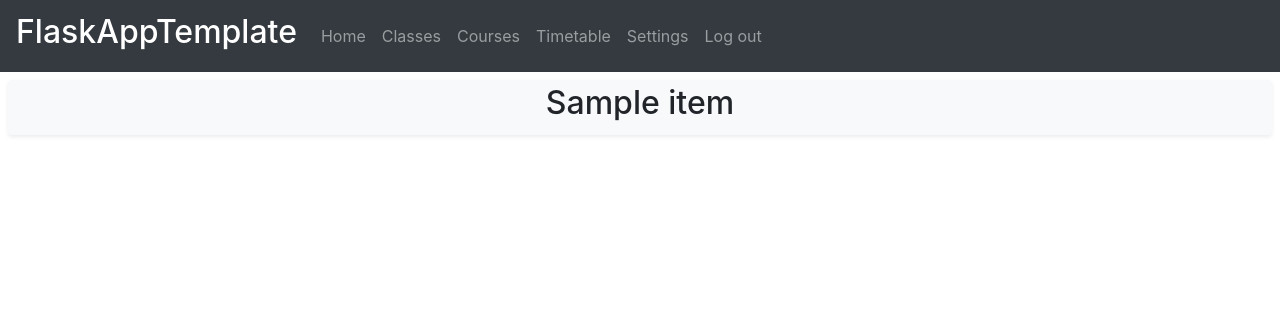
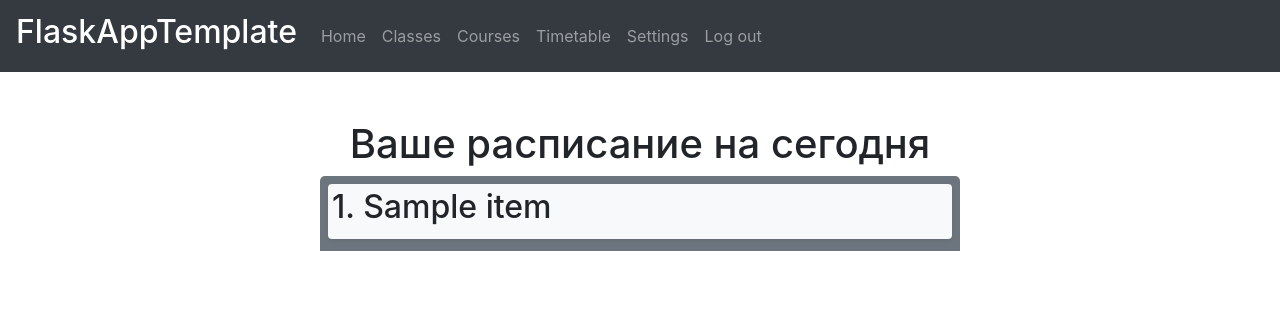
Before and after one commit to UlvarMassiveAnus/FlaskApp, a Flask app: template templates/timetable.html in a window 1280 px wide. Shown: the top 332 px of the page. Run offline with Flask 2, Linux system fonts and the light colour scheme; the template is opened without the code that fills it: most values are stand-ins (such as "Sample title", 1, 10 or a date in 2020); some libraries are stand-ins or nearby versions.

Commit message:
Поправлен css для timetable и поправлены classes

```diff
--- a/main.py
+++ b/main.py
@@ -15,7 +15,7 @@ login_manager = LoginManager()
 login_manager.init_app(app)
 
 
-def found_shadow(user):
+def find_shadow(user):
     session = create_session()
     if user.role == 'Student':
         return session.query(Students).filter(Students.user_id == user.id).first()
@@ -64,13 +64,15 @@ def classes():
     if not current_user.is_authenticated:
         return redirect("/login")
     session = create_session()
-    shadow = found_shadow(current_user)
+    shadow = find_shadow(current_user)
     if current_user.role == "Teacher":
-        a_classes = session.query(AClasses).filter(AClasses.teacher == shadow.id)
+        a_classes = session.query(AClasses).all()
         lessons = {}
         for cl in a_classes:
             cur_lessons_list = cl.cur_lessons_list.split(", ")
             lessons[cl.title] = [session.query(Lessons).filter(Lessons.id == int(les)).first() for les in cur_lessons_list]
+    else:
+        return redirect("/")
     return render_template('classes.html',
                            current_user=current_user,
                            shadow=shadow,
@@ -87,10 +89,16 @@ def courses():
 
 @app.route('/timetable')
 def timetable():
-    # if not current_user.is_authenticated:
-    #    return redirect("/login")
+    if not current_user.is_authenticated:
+        return redirect("/login")
     session = create_session()
-    lessons = [session.query(Lessons).get(int(lesson)) for lesson in session.query(Users).first().lessons]
+    shadow = find_shadow(current_user)
+    if current_user.role == "Student":
+        cl = session.query(AClasses).get(shadow.in_class)
+        cur_lessons_list = cl.cur_lessons_list.split(", ")
+        lessons = [session.query(Lessons).get(int(les)) for les in cur_lessons_list]
+    else:
+        return redirect("/")
     return render_template('timetable.html', current_user=current_user, lessons=lessons)
 
 
--- a/templates/base.html
+++ b/templates/base.html
@@ -16,7 +16,6 @@
     <script src="https://stackpath.bootstrapcdn.com/bootstrap/4.4.1/js/bootstrap.min.js"
             integrity="sha384-wfSDF2E50Y2D1uUdj0O3uMBJnjuUD4Ih7YwaYd1iqfktj0Uod8GCExl3Og8ifwB6"
             crossorigin="anonymous"></script>
-    <link rel="stylesheet" type="text/css" href="{{ url_for('static', filename='table_style.css', v=21) }}">
     <title>FlaskApp</title>
 </head>
 <body>
--- a/templates/lessoncreate.html
+++ b/templates/lessoncreate.html
@@ -51,7 +51,7 @@
   }
 
   </style>
-  <script src="form.js"></script>
+  <script src="{{ url_for('static', filename='form.js') }}"></script>
  </head>
  <body>
   <input type="button" value="Add Text" class="txxt" onclick="addtxxt();">
--- a/templates/timetable.html
+++ b/templates/timetable.html
@@ -1,12 +1,48 @@
 {% extends "base.html" %}
 {% block content %}
+<div class="mt-5 timetable">
+    <h1 class="text-center">Ваше расписание на сегодня</h1>
     {% for item in lessons %}
-    <div class="bg-white d-flex p-2 bd-highlight">
-            <div class="bg-light rounded shadow-sm p-1 mb-2 rounded flex-fill">
-                <h2 align = "center">
-                {{item.title}}
-                </h2>
+        {% if loop.first %}
+            <div class="bg-secondary d-flex p-2 bd-highlight fround">
+                <div class="bg-light shadow-sm p-1 mb-1 flex-fill rounded">
+                    <h2>
+                    {{ loop.index }}. {{item.title}}
+                    </h2>
+                </div>
             </div>
-    </div>
+        {% elif loop.last %}
+            <div class="bg-secondary d-flex p-2 bd-highlight lround">
+                <div class="bg-light shadow-sm p-1 mb-1 flex-fill rounded">
+                    <h2>
+                    {{ loop.index }}. {{item.title}}
+                    </h2>
+                </div>
+            </div>
+        {% else %}
+            <div class="bg-secondary d-flex p-2 bd-highlight">
+                <div class="bg-light shadow-sm p-1 mb-1 flex-fill rounded">
+                    <h2>
+                    {{ loop.index }}. {{item.title}}
+                    </h2>
+                </div>
+            </div>
+        {% endif %}
     {% endfor %}
+
+</div>
+<style>
+    .timetable{
+        margin-left: auto;
+        margin-right: auto;
+        max-width: 50%;
+        width: 50%;
+    }
+    .fround{
+        border-radius: 5px 5px 0 0;
+    }
+    .lround{
+        border-radius: 0 0 5px 5px;
+    }
+</style>
 {% endblock %}
```
Also changed, not shown: templates/classes.html (+29 -6 lines), static/form.js (renamed from templates/form.js).
